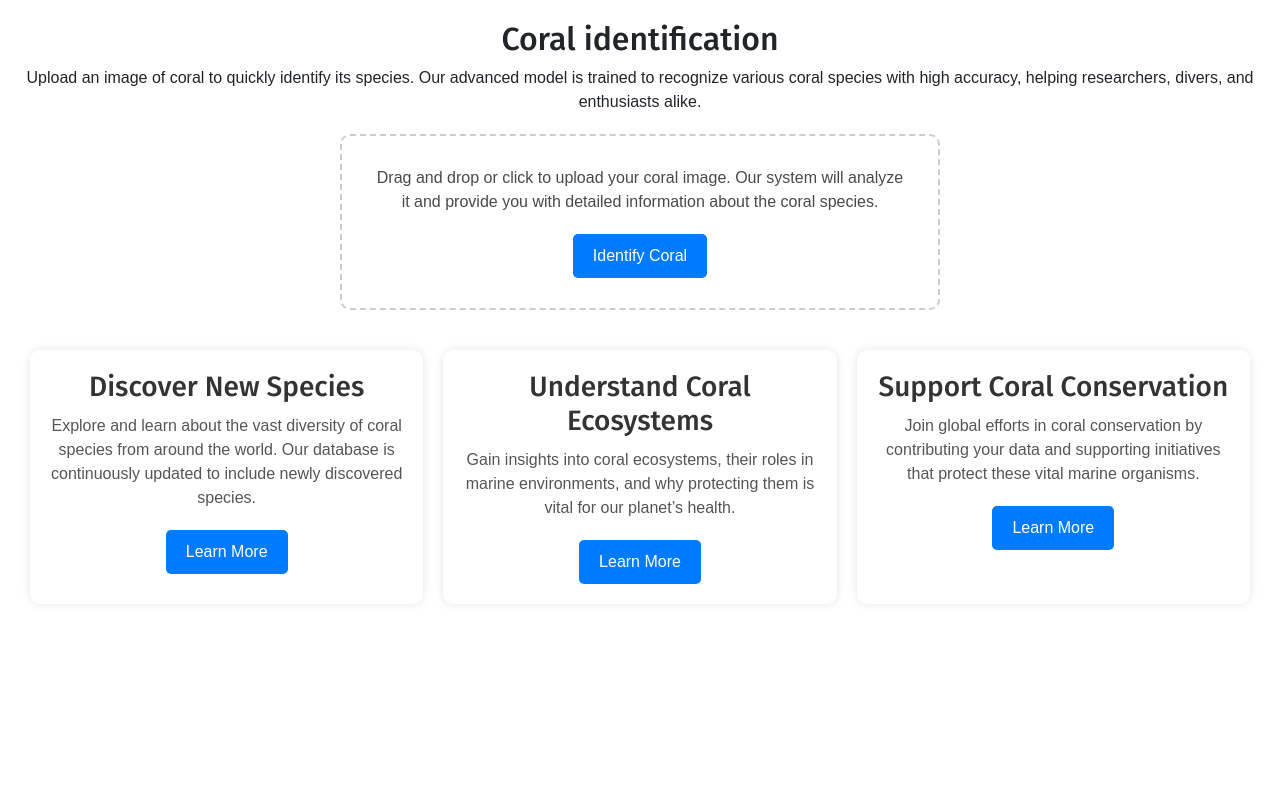
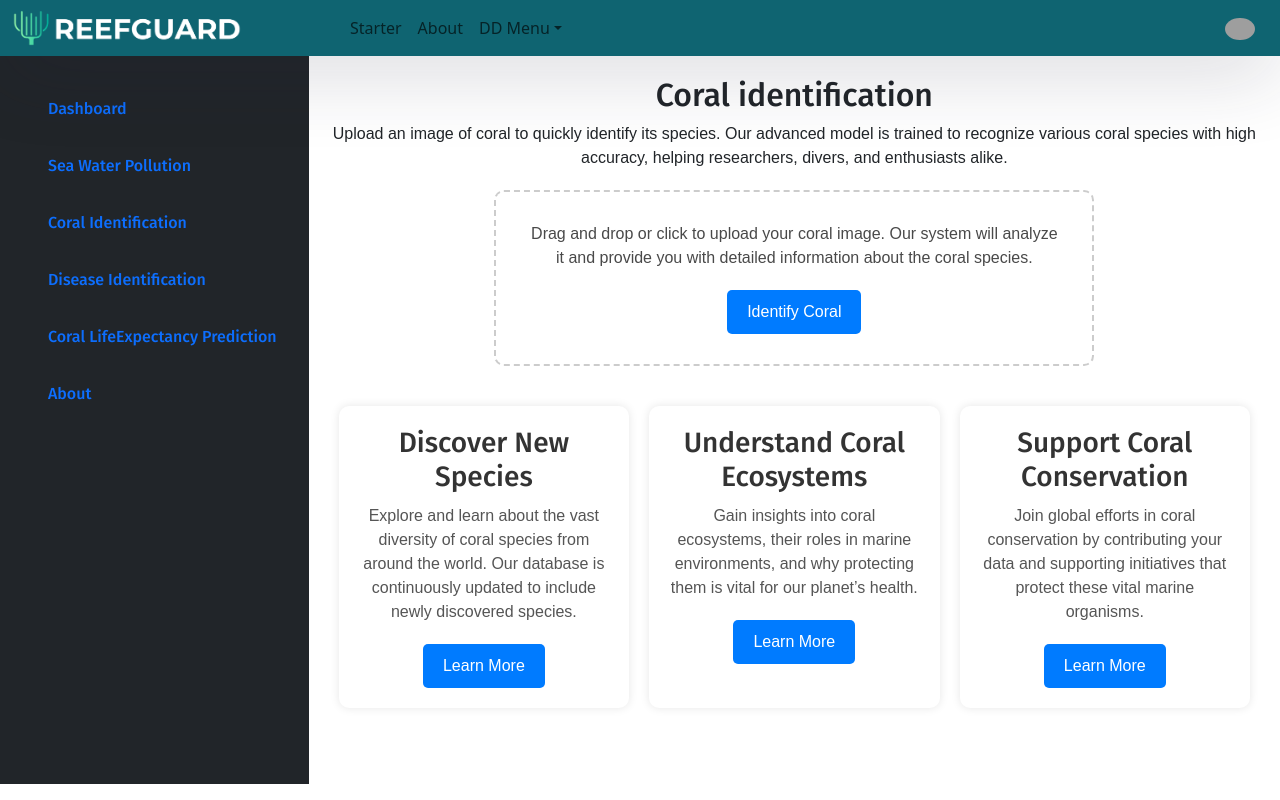
Before and after one commit to IT21004186/ReefGuard-web, a React (Create React App) app: page /coralIdentification in a window 1280 px wide. Built offline with nearby package versions, Linux system fonts and the light colour scheme; no server answers; grey boxes are pictures that could not be loaded.

Commit message:
added the side bar and header to coral identification.js page

```diff
--- a/src/assets/scss/layout/_sidebar.scss
+++ b/src/assets/scss/layout/_sidebar.scss
@@ -1,3 +1,5 @@
+
+
 .NAV{
   height: 100vh !important;
 }
@@ -15,7 +17,7 @@
     color: rgba(255, 255, 255, 0.5);
   }
   .sidenav-bg:hover {
-    background-color: rgba(63, 151, 111, 0.1);
+    background-color: rgba(116, 224, 226, 0.1);
     border-radius: $border-radius;
     .nav-link {
       color: white;
--- a/src/assets/styles/CoralIdentification.css
+++ b/src/assets/styles/CoralIdentification.css
@@ -73,3 +73,36 @@
   .learn-more-btn:hover {
     background-color: #0056b3;
   }
+
+
+
+
+
+
+
+
+
+
+
+
+  /* side bar test  */
+
+  /* CoralIdentification.css */
+.coral-identification-container {
+  display: flex;
+}
+
+/* Style for the main content area */
+.coral-identification {
+  flex: 1; /* Takes up the remaining space next to the sidebar */
+  padding: 20px;
+}
+
+/* Style for the Sidebar to ensure it appears on the left */
+.sidebar {
+  height: 100vh !important;
+  width: 250px; /* Adjust as needed */
+  min-width: 250px;
+  background-color: #f5f5f5;
+  border-right: 1px solid #ddd;
+}
--- a/src/components/coral-identification/coralIdentification.js
+++ b/src/components/coral-identification/coralIdentification.js
@@ -1,8 +1,14 @@
 import React from 'react';
 import '../../assets/styles/CoralIdentification.css';
+import Sidebar from "../../layouts/Sidebar";
+import Header from "../../layouts/Header";
 
 function CoralIdentification() {
   return (
+    <div className="coral-identification-page">
+      <Header />
+    <div className="coral-identification-container">
+      <Sidebar /> {/* Sidebar is placed here to the left */}
       <div className="coral-identification">
         <h2>Coral identification</h2>
         <p>
@@ -20,6 +26,8 @@ function CoralIdentification() {
           </div>
         </div>
         <ExploreCoralSpecies />
+      </div>
+    </div>
     </div>
   );
 }
--- a/src/layouts/Sidebar.js
+++ b/src/layouts/Sidebar.js
@@ -1,5 +1,7 @@
 import { Button, Nav, NavItem } from "reactstrap";
 import { Link, useLocation } from "react-router-dom";
+
+
 
 const navigation = [
   {
```
Lines whose indentation alone changed are shown as unchanged.
